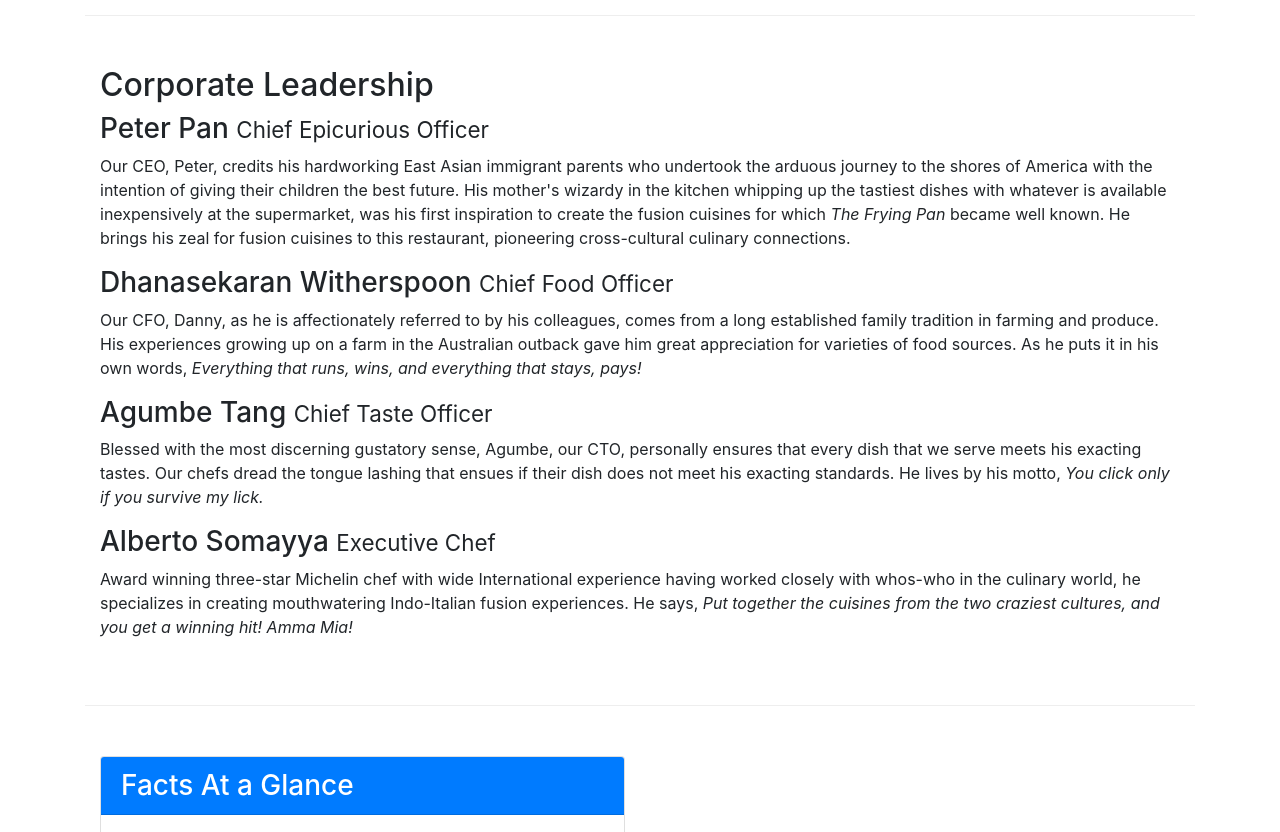
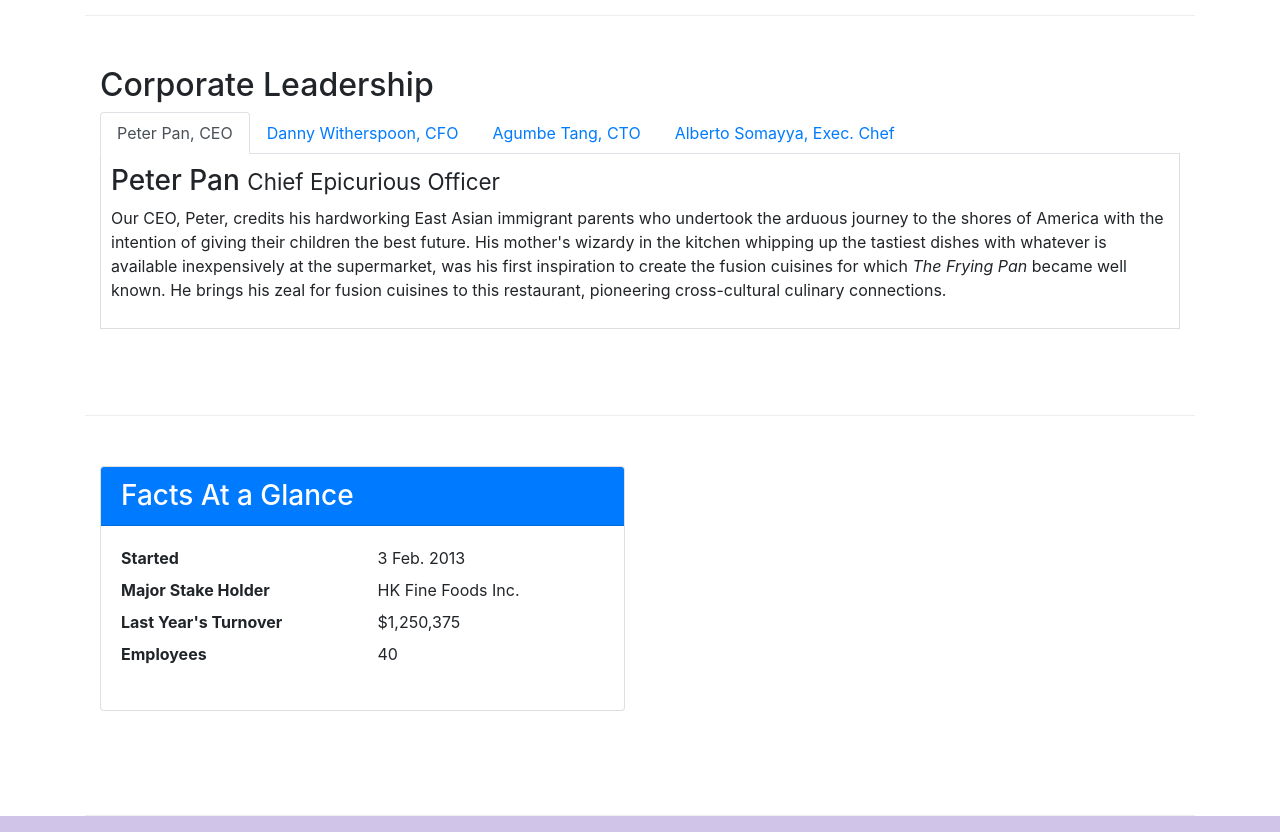
Before and after one commit to Fahad032/coursera-bootstrap, a website: page aboutus.html in a window 1280 px wide. Shown: the part 970-1802 px from the top of the page. Drawn offline with nearby package versions, Linux system fonts and the light colour scheme; files whose address does not match are found by name.

Commit message:
tabs & tabpane added.

```diff
--- a/aboutus.html
+++ b/aboutus.html
@@ -140,28 +140,59 @@
         <div class="row row-content">
             <div class="col-12">
                 <h2>Corporate Leadership</h2>
-                <h3>Peter Pan <small>Chief Epicurious Officer</small></h3>
-                <p class="d-none d-sm-block">Our CEO, Peter, credits his hardworking East Asian immigrant parents who
-                    undertook the arduous journey to the shores of America with the intention of giving their children
-                    the best future. His mother's wizardy in the kitchen whipping up the tastiest dishes with whatever
-                    is available inexpensively at the supermarket, was his first inspiration to create the fusion
-                    cuisines for which <em>The Frying Pan</em> became well known. He brings his zeal for fusion cuisines
-                    to this restaurant, pioneering cross-cultural culinary connections.</p>
-                <h3>Dhanasekaran Witherspoon <small>Chief Food Officer</small></h3>
-                <p class="d-none d-sm-block">Our CFO, Danny, as he is affectionately referred to by his colleagues,
-                    comes from a long established family tradition in farming and produce. His experiences growing up on
-                    a farm in the Australian outback gave him great appreciation for varieties of food sources. As he
-                    puts it in his own words, <em>Everything that runs, wins, and everything that stays, pays!</em></p>
-                <h3>Agumbe Tang <small>Chief Taste Officer</small></h3>
-                <p class="d-none d-sm-block">Blessed with the most discerning gustatory sense, Agumbe, our CTO,
-                    personally ensures that every dish that we serve meets his exacting tastes. Our chefs dread the
-                    tongue lashing that ensues if their dish does not meet his exacting standards. He lives by his
-                    motto, <em>You click only if you survive my lick.</em></p>
-                <h3>Alberto Somayya <small>Executive Chef</small></h3>
-                <p class="d-none d-sm-block">Award winning three-star Michelin chef with wide International experience
-                    having worked closely with whos-who in the culinary world, he specializes in creating mouthwatering
-                    Indo-Italian fusion experiences. He says, <em>Put together the cuisines from the two craziest
-                        cultures, and you get a winning hit! Amma Mia!</em></p>
+
+                <ul class="nav nav-tabs">
+                    <li class="nav-item">
+                        <a class="nav-link active" href="#peter" role="tab" data-toggle="tab">Peter Pan, CEO</a>
+                    </li>
+                    <li class="nav-item">
+                        <a class="nav-link" href="#danny" role="tab" data-toggle="tab">Danny Witherspoon, CFO</a>
+                    </li>
+                    <li class="nav-item">
+                        <a class="nav-link" href="#agumbe" role="tab" data-toggle="tab">Agumbe Tang, CTO</a>
+                    </li>
+                    <li class="nav-item">
+                        <a class="nav-link" href="#alberto" role="tab" data-toggle="tab">Alberto Somayya, Exec. Chef</a>
+                    </li>
+                </ul>
+
+                <div class="tab-content">
+                    <div role="tabpanel" class="tab-pane fade show active" id="peter">
+                        <h3>Peter Pan <small>Chief Epicurious Officer</small></h3>
+                        <p class="d-none d-sm-block">Our CEO, Peter, credits his hardworking East Asian immigrant
+                            parents who undertook the arduous journey to the shores of America with the intention of
+                            giving their children the best future. His mother's wizardy in the kitchen whipping up the tastiest
+                            dishes with whatever is available inexpensively at the supermarket, was his first inspiration to create
+                            the fusion cuisines for which <em>The Frying Pan</em> became well known. He brings his zeal for
+                            fusion cuisines to this restaurant, pioneering cross-cultural culinary connections.
+                        </p>
+                    </div>
+                    <div role="tabpanel" class="tab-pane fade show" id="danny">
+                        <h3>Dhanasekaran Witherspoon <small>Chief Food Officer</small></h3>
+                        <p class="d-none d-sm-block">Our CFO, Danny, as he is affectionately referred to by his
+                            colleagues, comes from a long established family tradition in farming and produce. His experiences
+                            growing up on a farm in the Australian outback gave him great appreciation for varieties of food sources.
+                            As he puts it in his own words, <em>Everything that runs, wins, and everything that stays,
+                            pays!</em>
+                        </p>
+                    </div>
+                    <div role="tabpanel" class="tab-pane fade show" id="agumbe">
+                        <h3>Agumbe Tang <small>Chief Taste Officer</small></h3>
+                        <p class="d-none d-sm-block">Blessed with the most discerning gustatory sense, Agumbe, our CTO,
+                            personally ensures that every dish that we serve meets his exacting tastes. Our chefs dread
+                            the tongue lashing that ensues if their dish does not meet his exacting standards. He lives by
+                            his motto, <em>You click only if you survive my lick.</em>
+                        </p>
+                    </div>
+                    <div role="tabpanel" class="tab-pane fade show" id="alberto">
+                        <h3>Alberto Somayya <small>Executive Chef</small></h3>
+                        <p class="d-none d-sm-block">Award winning three-star Michelin chef with wide International
+                            experience having worked closely with whos-who in the culinary world, he specializes in creating
+                            mouthwatering Indo-Italian fusion experiences. He says, <em>Put together the cuisines from the two
+                            craziest cultures, and you get a winning hit! Amma Mia!</em>
+                        </p>
+                    </div>
+                </div>
             </div>
         </div>
 
--- a/css/style.css
+++ b/css/style.css
@@ -37,3 +37,10 @@ address{
     margin:0px;
     color:#0f0f0f;
 }
+
+.tab-content {
+    border-left: 1px solid #ddd;
+    border-right: 1px solid #ddd;
+    border-bottom: 1px solid #ddd;
+    padding: 10px;
+}
```
